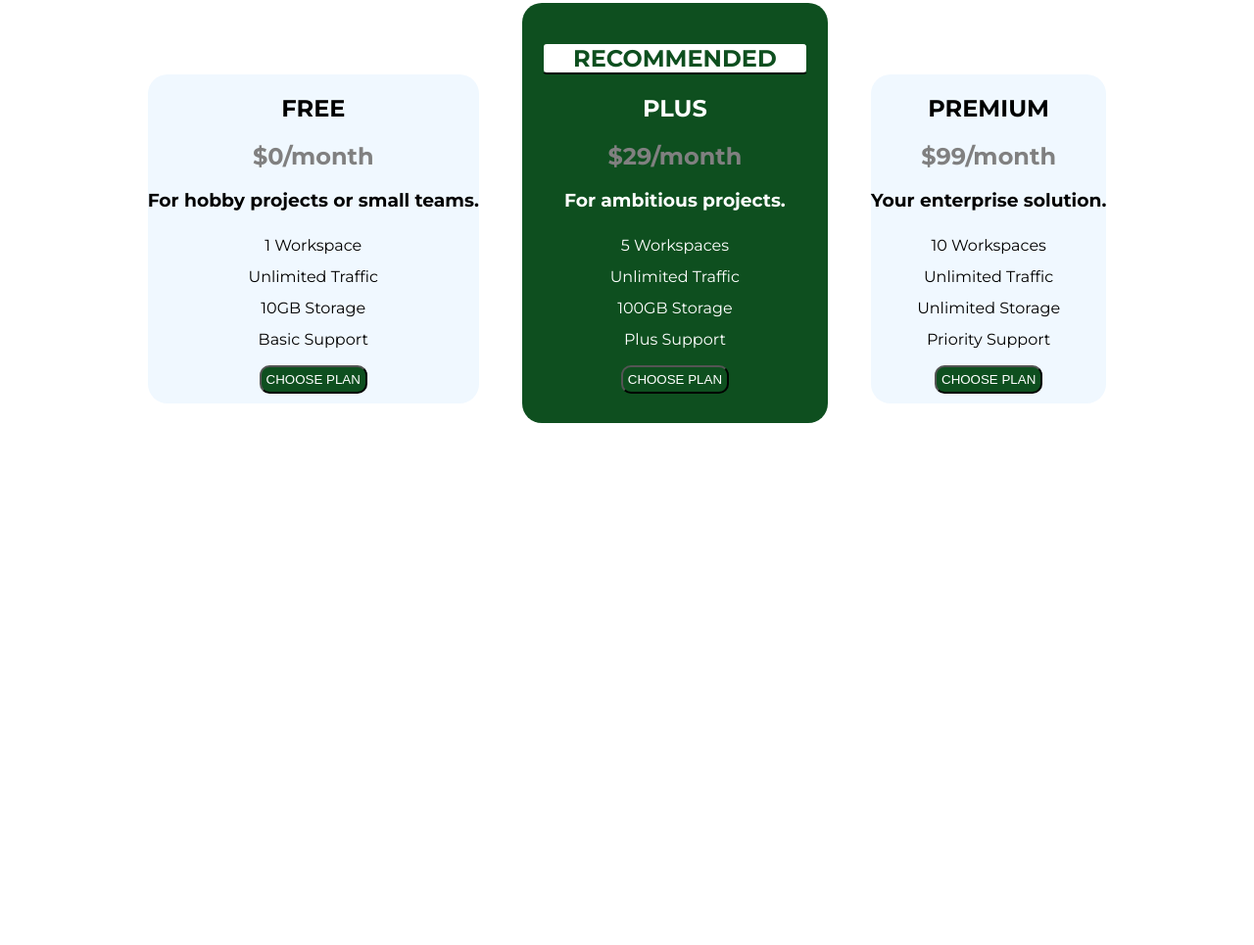
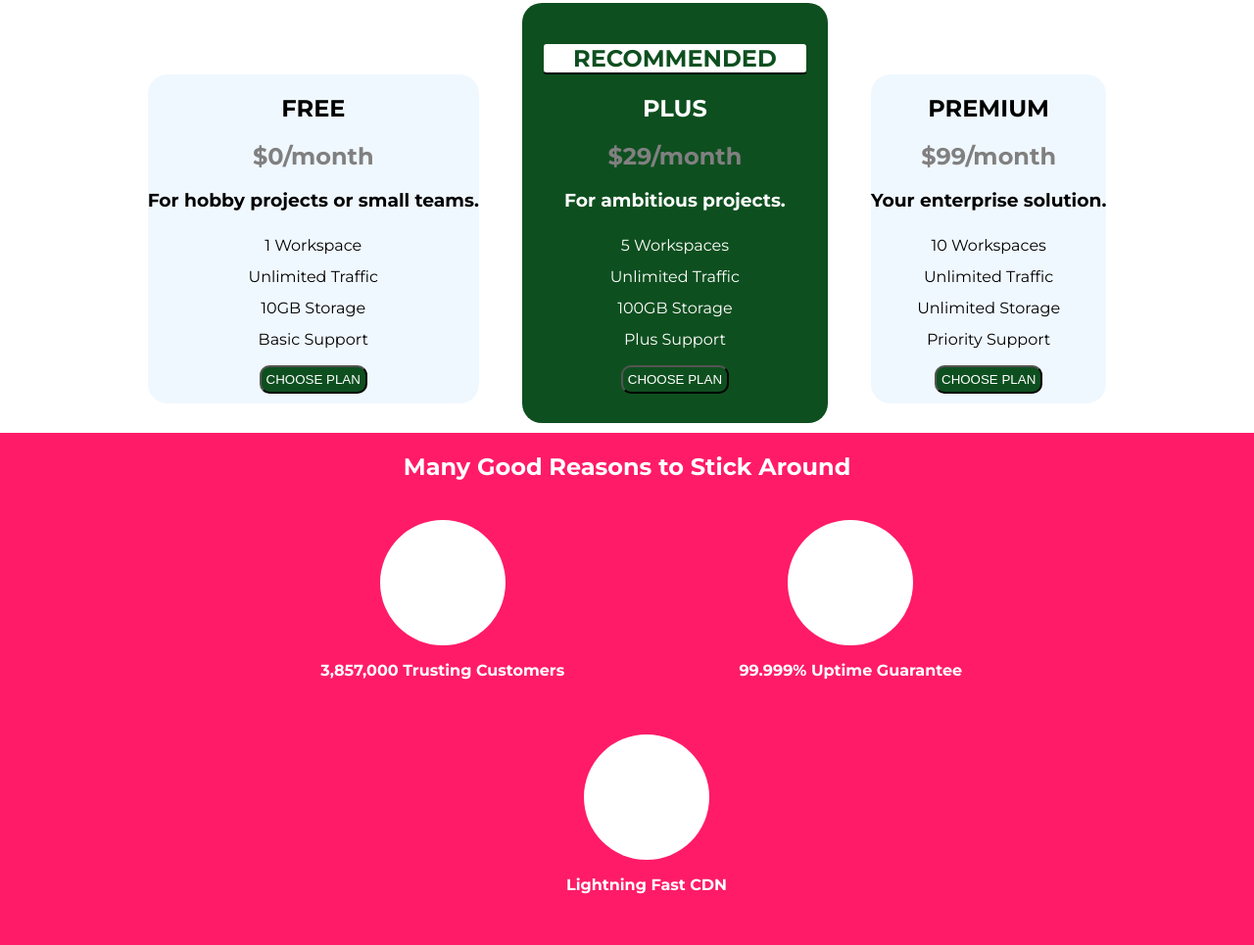
Before and after one commit to prajvals/Domain-Site, a plain HTML site: page index.html in a window 1280 px wide. Shown: the part 637-1602 px from the top of the page at 98% size. Before the commit the page ends 1079 px from the top, so only its background shows below. Drawn offline with Linux system fonts and the light colour scheme.

Commit message:
extra details added

```diff
--- a/index.html
+++ b/index.html
@@ -88,6 +88,23 @@
           </div>
         </article>
       </div>
+      <section class="footer">
+        <h1>Many Good Reasons to Stick Around</h1>
+        <ul>
+          <li>
+            <div></div>
+            <p>3,857,000 Trusting Customers</p>
+          </li>
+          <li>
+            <div></div>
+            <p>99.999% Uptime Guarantee</p>
+          </li>
+          <li>
+            <div></div>
+            <p>Lightning Fast CDN</p>
+          </li>
+        </ul>
+      </section>
     </main>
   </body>
 </html>
--- a/main.css
+++ b/main.css
@@ -145,3 +145,27 @@ body {
   border-bottom: 2px solid black;
   border-radius: 5px;
 }
+.footer {
+  background-color: #ff1b68;
+  text-align: center;
+ /* margin: auto; */
+  display: inline-block;
+  width: 100%;
+  color: white;
+  font-weight: bold;
+}
+.footer li {
+  list-style: none;
+  display: inline-block;
+  width: 30%;
+  margin: 20px;
+  color: white;
+  font-weight: bold;
+}
+.footer div {
+  border-radius: 50%;
+  background-color: white;
+  width: 128px;
+  height: 128px;
+  margin: auto;
+}
```
